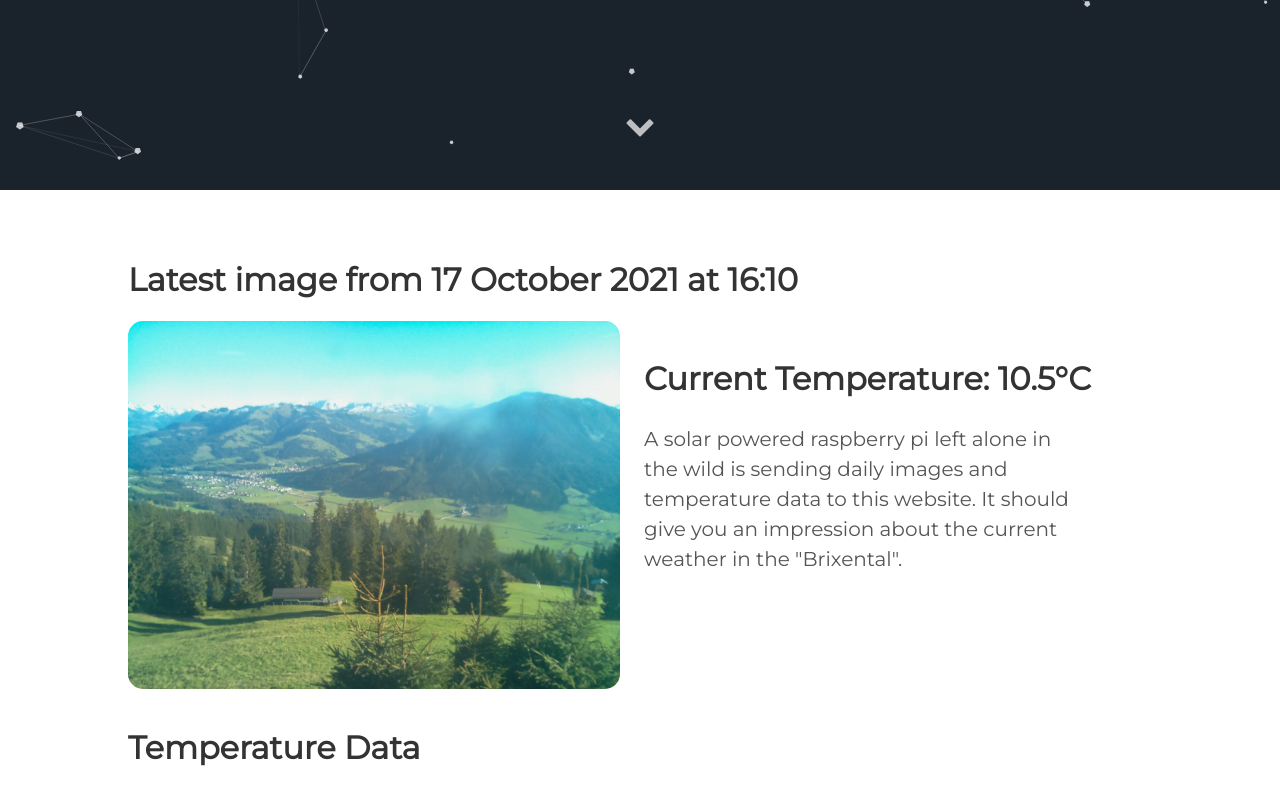
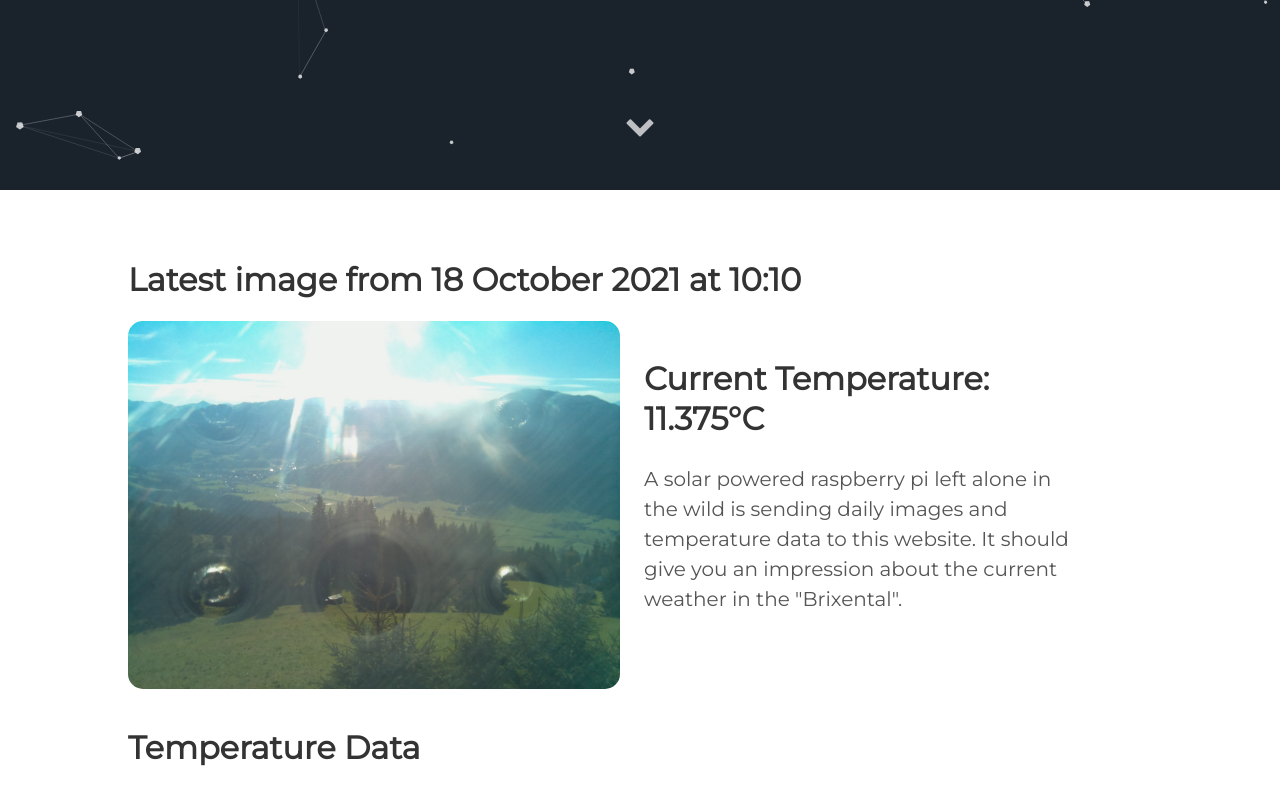
Before and after one commit to vektorious/vektorious.github.io, a Jekyll site: the page built from resources/huette.md, in a window 1280 px wide and 900 px high, scrolled down 710 px. Shown: the top 805 px of the window. Built offline with Jekyll 4.4.1, drawn with Linux system fonts in a browser that asks for light colours.

Commit message:
I'm a bot beep boop

```diff
--- a/resources/huette.md
+++ b/resources/huette.md
@@ -6,13 +6,13 @@ image: '/assets/img/'
 description: 'Live image from the Austrian alps'
 twitter_text: ' '
 ---
-## Latest image from 17 October 2021 at 16:10
+## Latest image from 18 October 2021 at 10:10
 <div class="huette">
   <div class="huette-image">
     <img src="{{ "/assets/img/huette.jpg" | prepend: site.baseurl }}">
   </div>
   <div class="huette-text">
-        <h2>Current Temperature: 10.5°C</h2>
+        <h2>Current Temperature: 11.375°C</h2>
         <p>A solar powered raspberry pi left alone in the wild is sending daily images and temperature data to this website. It should give you an impression about the current weather in the "Brixental".</p>
 
   </div>
```
Also changed, not shown: rpi-script/2021-10-18_100924.txt (renamed from rpi-script/2021-10-17_160920.txt, +5 -5 lines), rpi-script/huette.md (+2 -2 lines), assets/img/huette.jpg, assets/img/temp_plot.png, rpi-script/temp_plot.png, 1 other file.
